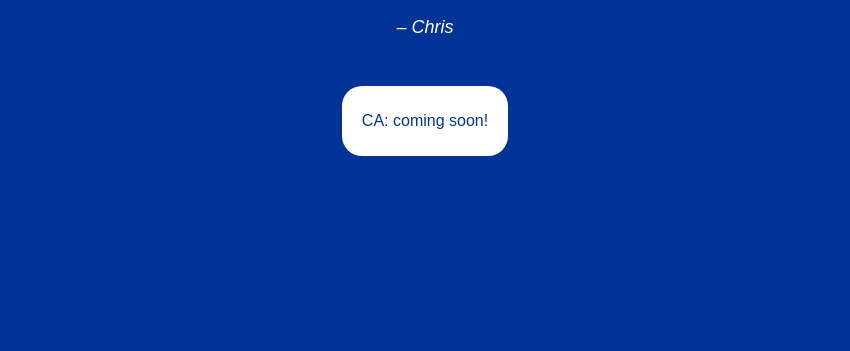
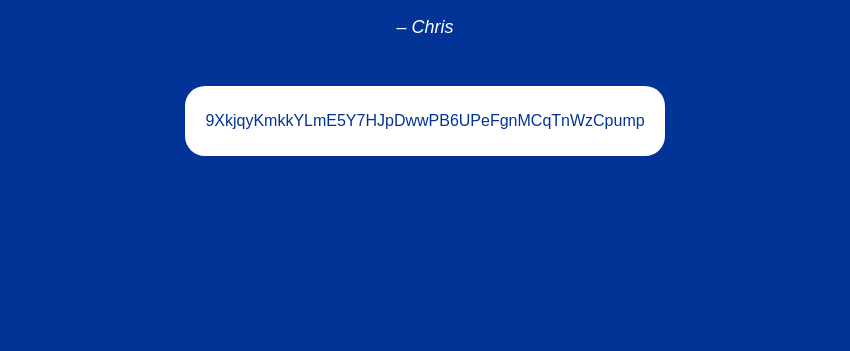
Before and after one commit to ChrissyTheSilly/MySpaceCo, a plain HTML site: page index.html in a window 1280 px wide. Shown: the part 449-800 px from the top of the page, without its empty margins (215-1065 px from the left). Drawn offline with Linux system fonts and the light colour scheme.

Commit message:
Update index.html

```diff
--- a/index.html
+++ b/index.html
@@ -28,7 +28,7 @@
     </p>
     <p class="signature">– Chris</p>
     <div class="button">
-      <p>CA: coming soon!</p>
+      <p>9XkjqyKmkkYLmE5Y7HJpDwwPB6UPeFgnMCqTnWzCpump</p>
     </div>
   </div>
 </body>
```
